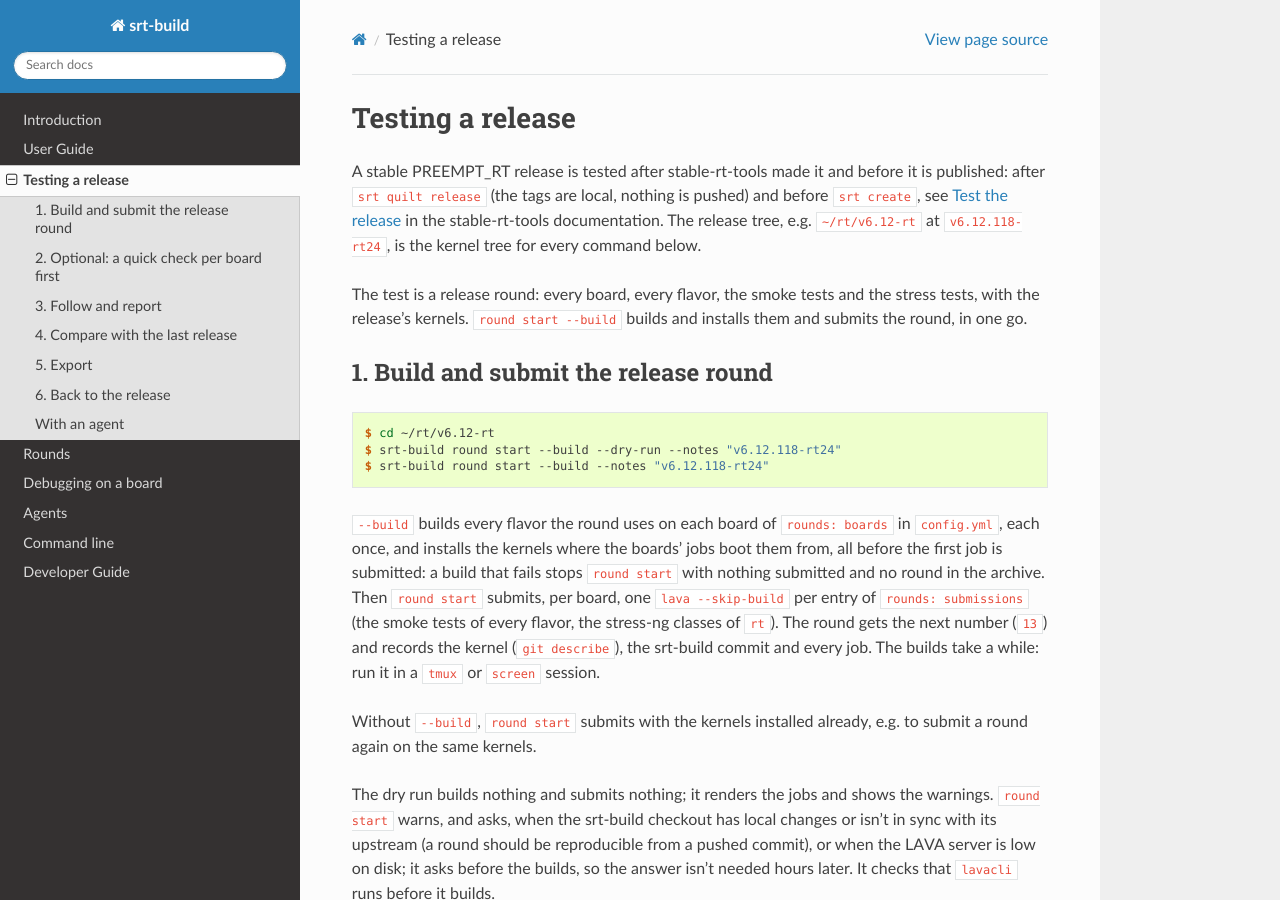
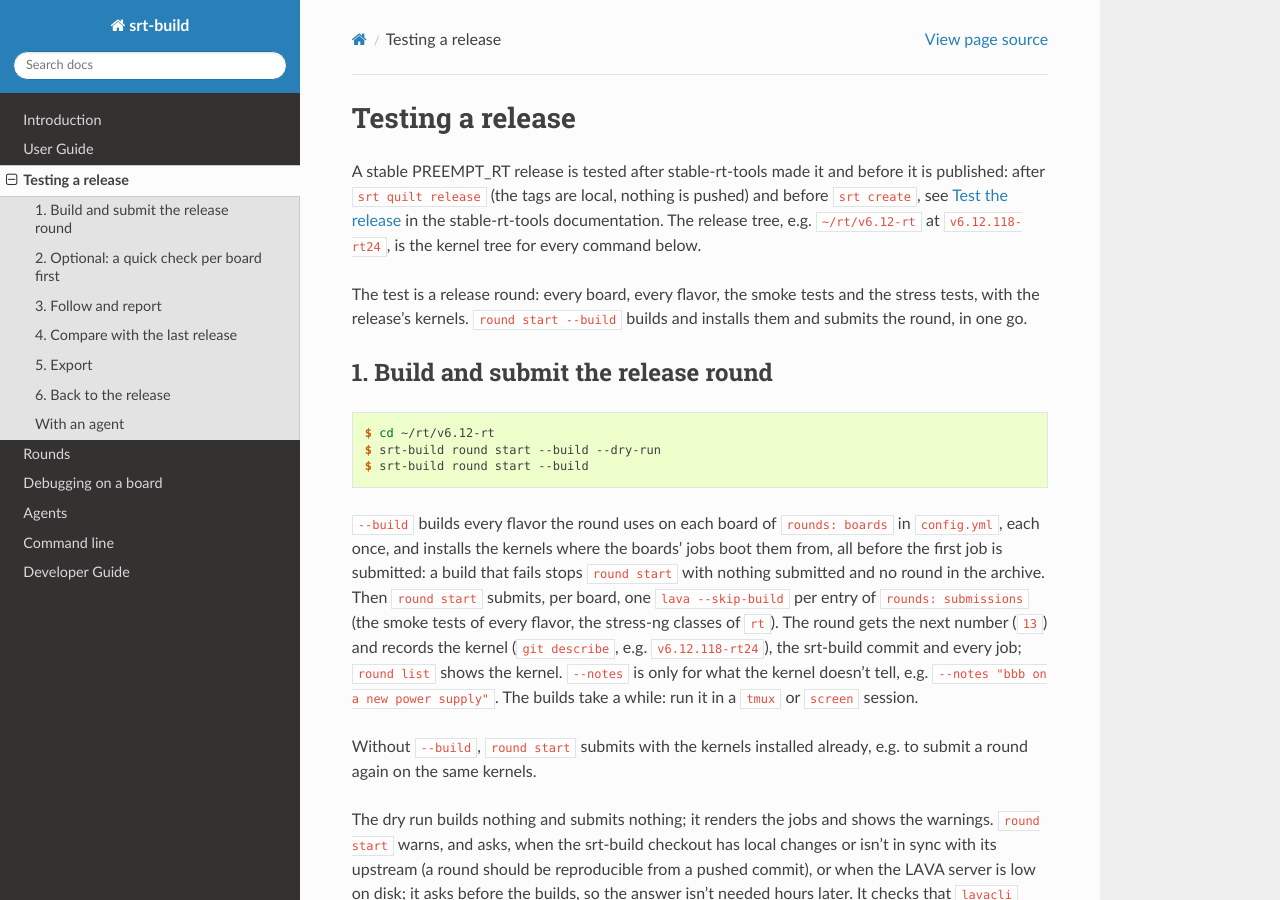
Before and after one commit to igaw/srt-build, a Sphinx documentation site: the page built from docs/release-testing.rst, in a window 1280 px wide and 900 px high. Built offline with Sphinx 7.4.7 and the Read the Docs theme 3.1.0, drawn with Linux system fonts in a browser that asks for light colours.

Commit message:
docs: round start records the kernel, no --notes needed
Co-Authored-By: Claude Opus 5.5 <noreply@anthropic.com>

```diff
--- a/docs/release-testing.rst
+++ b/docs/release-testing.rst
@@ -19,8 +19,8 @@ builds and installs them and submits the round, in one go.
 .. code-block:: console
 
   $ cd ~/rt/v6.12-rt
-  $ srt-build round start --build --dry-run --notes "v6.12.118-rt24"
-  $ srt-build round start --build --notes "v6.12.118-rt24"
+  $ srt-build round start --build --dry-run
+  $ srt-build round start --build
 
 ``--build`` builds every flavor the round uses on each board of ``rounds:
 boards`` in ``config.yml``, each once, and installs the kernels where the
@@ -29,8 +29,10 @@ build that fails stops ``round start`` with nothing submitted and no round
 in the archive. Then ``round start`` submits, per board, one ``lava
 --skip-build`` per entry of ``rounds: submissions`` (the smoke tests of
 every flavor, the stress-ng classes of ``rt``). The round gets the next
-number (``13``) and records the kernel (``git describe``), the srt-build
-commit and every job. The builds take a while: run it in a ``tmux`` or
+number (``13``) and records the kernel (``git describe``, e.g.
+``v6.12.118-rt24``), the srt-build commit and every job; ``round list``
+shows the kernel. ``--notes`` is only for what the kernel doesn't tell,
+e.g. ``--notes "bbb on a new power supply"``. The builds take a while: run it in a ``tmux`` or
 ``screen`` session.
 
 Without ``--build``, ``round start`` submits with the kernels installed
```
